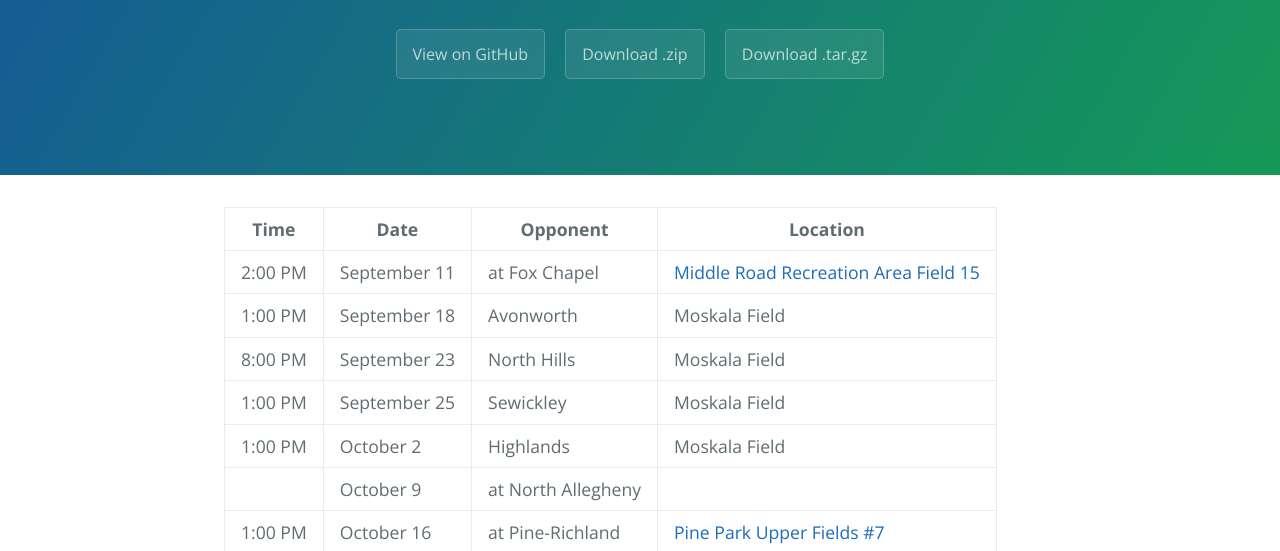
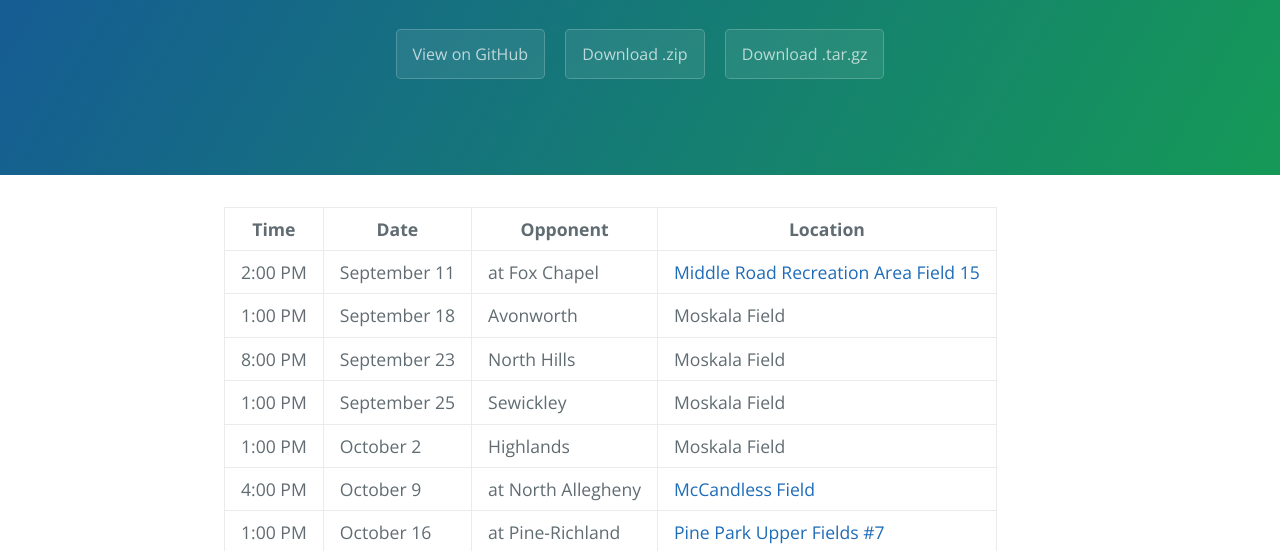
Before and after one commit to jaredcacurak/Deer-Lakes-U13-Girls-Soccer-Fall-2016-Schedule, a plain HTML site: page index.html in a window 1280 px wide. Shown: the part 208-759 px from the top of the page. Drawn offline with nearby package versions, Linux system fonts and the light colour scheme.

```diff
--- a/index.html
+++ b/index.html
@@ -60,10 +60,10 @@
 <td>Moskala Field</td>
 </tr>
 <tr>
-<td></td>
+<td>4:00 PM</td>
 <td>October 9</td>
 <td>at North Allegheny</td>
-<td></td>
+<td><a href="https://goo.gl/maps/sXyPxMNe3Pq">McCandless Field</a></td>
 </tr>
 <tr>
 <td>1:00 PM</td>
--- a/params.json
+++ b/params.json
@@ -1,6 +1,6 @@
 {
   "name": "Deer Lakes U13 Girls Soccer",
   "tagline": " Fall 2016 Schedule",
-  "body": "| Time     | Date          | Opponent           | Location                                                                 |\r\n| -------- | ------------- | ------------------ | ------------------------------------------------------------------------ |\r\n|  2:00 PM | September 11  | at Fox Chapel      | [Middle Road Recreation Area Field 15](https://goo.gl/maps/okjgM9gHEno)  |\r\n|  1:00 PM | September 18  | Avonworth          | Moskala Field                                                            |\r\n|  8:00 PM | September 23  | North Hills        | Moskala Field                                                            |\r\n|  1:00 PM | September 25  | Sewickley          | Moskala Field                                                            |\r\n|  1:00 PM | October 2     | Highlands          | Moskala Field                                                            |\r\n|          | October 9     | at North Allegheny |                                                                          |\r\n|  1:00 PM | October 16    | at Pine-Richland   | [Pine Park Upper Fields #7](https://goo.gl/maps/EPejp5yTw7M2)            |\r\n|  1:00 PM | October 23    | Harmar             | Moskala Field                                                            |\r\n|  2:30 PM | October 30    | at Sewickley       | [Quaker Valley Middle School](https://goo.gl/maps/NgywRmt55Pv)           |\r\n",
+  "body": "| Time     | Date          | Opponent           | Location                                                                 |\r\n| -------- | ------------- | ------------------ | ------------------------------------------------------------------------ |\r\n|  2:00 PM | September 11  | at Fox Chapel      | [Middle Road Recreation Area Field 15](https://goo.gl/maps/okjgM9gHEno)  |\r\n|  1:00 PM | September 18  | Avonworth          | Moskala Field                                                            |\r\n|  8:00 PM | September 23  | North Hills        | Moskala Field                                                            |\r\n|  1:00 PM | September 25  | Sewickley          | Moskala Field                                                            |\r\n|  1:00 PM | October 2     | Highlands          | Moskala Field                                                            |\r\n|  4:00 PM | October 9     | at North Allegheny | [McCandless Field](https://goo.gl/maps/sXyPxMNe3Pq)                      |\r\n|  1:00 PM | October 16    | at Pine-Richland   | [Pine Park Upper Fields #7](https://goo.gl/maps/EPejp5yTw7M2)            |\r\n|  1:00 PM | October 23    | Harmar             | Moskala Field                                                            |\r\n|  2:30 PM | October 30    | at Sewickley       | [Quaker Valley Middle School](https://goo.gl/maps/NgywRmt55Pv)           |\r\n",
   "note": "Don't delete this file! It's used internally to help with page regeneration."
 }
```
